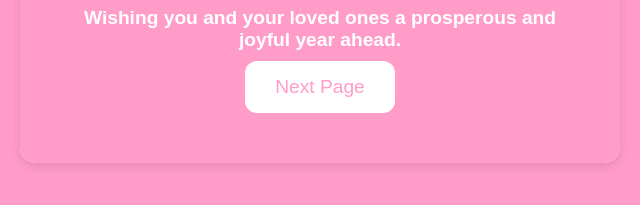
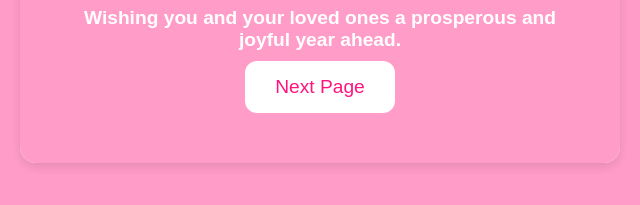
Before and after one commit to js899/New-Year, a plain HTML site: page index.html in a window 1280 px wide. Shown: the part 419-624 px from the top of the page, 320-960 px from the left. Drawn offline with Linux system fonts and the light colour scheme.

Commit message:
Update index.html

```diff
--- a/index.html
+++ b/index.html
@@ -56,7 +56,7 @@
             border-radius: 12px;
             border: none;
             font-size: 1.2rem;
-            color: #ff9cc8;
+            color: #ff147e;
             cursor: pointer;
         }
 
```
